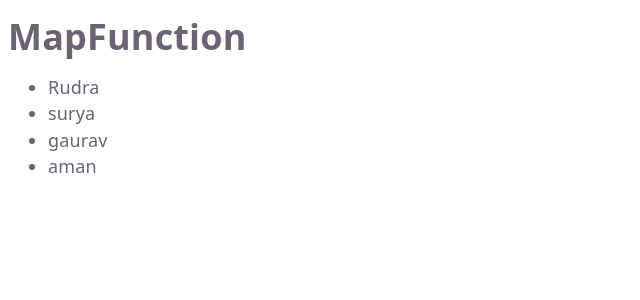
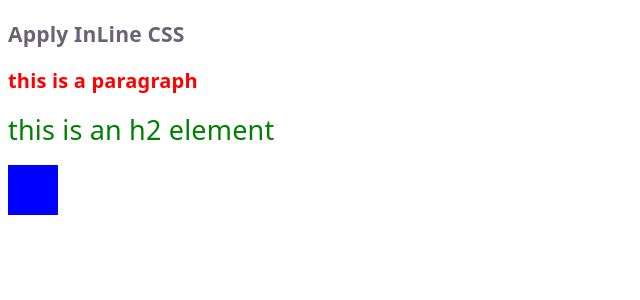
Before and after one commit to rudraksh-codes/ReactDRFProj, a React (Vite) app in the folder my-react-project/: page / in a window 1280 px wide. Shown: the top 300 px of the page, without its empty margins (0-640 px from the left). Built offline with nearby package versions, Linux system fonts and the light colour scheme.

Commit message:
feat: inline CSS demo

```diff
--- a/my-react-project/src/App.jsx
+++ b/my-react-project/src/App.jsx
@@ -14,6 +14,7 @@ import LearnUseRef from './components/LearnUseRef.jsx'
 import LearnCustomHooks from './components/LearnCustomHooks.jsx'
 import LearnConditionalRendering from './components/LearnConditionalRendering.jsx'
 import LearnMap from './components/LearnMap.jsx'
+import InlineCss from './components/InlineCss.jsx'
 
 // step 1 (create context - outside the component)
 const StockContext = createContext()
@@ -53,7 +54,8 @@ function App() {
       {/* <LearnUseRef/> */}
       {/* <LearnCustomHooks/> */}
       {/* <LearnConditionalRendering/> */}
-      <LearnMap/>
+      {/* <LearnMap/> */}
+      <InlineCss/>
 
 
     </>
--- /dev/null
+++ b/my-react-project/src/components/InlineCss.jsx
@@ -0,0 +1,31 @@
+import React from 'react'
+
+const InlineCss = () => {
+
+    //css object
+    const style = {
+        h2Text : {
+            fontWeight : 500,
+            color : "green"
+        },
+
+        container : {
+            backgroundColor : 'blue',
+            height : "50px",
+            width : "50px"
+        }
+    }
+
+  return (
+    <>
+        <h3>Apply InLine CSS</h3>
+        <p style={{ fontSize: "20px", color: "red", fontWeight: 900 }}>this is a paragraph</p>
+        <h2 style={style.h2Text}>this is an h2 element</h2>
+        <div style={style.container}>
+
+        </div>
+    </>
+  )
+}
+
+export default InlineCss
```
Also changed, not shown: my-react-project/src/components/LearnMap.jsx (line endings or trailing spaces).
